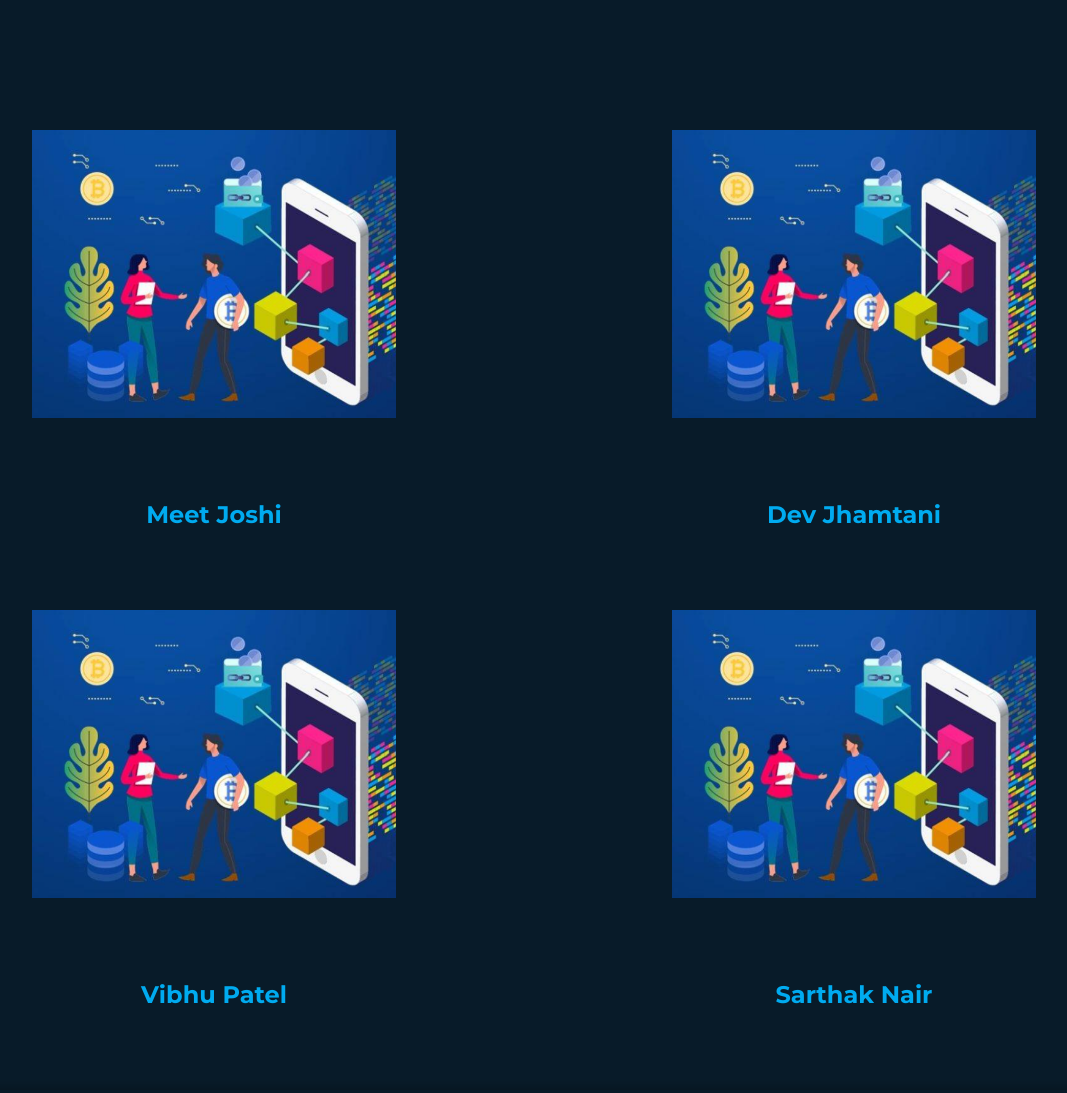
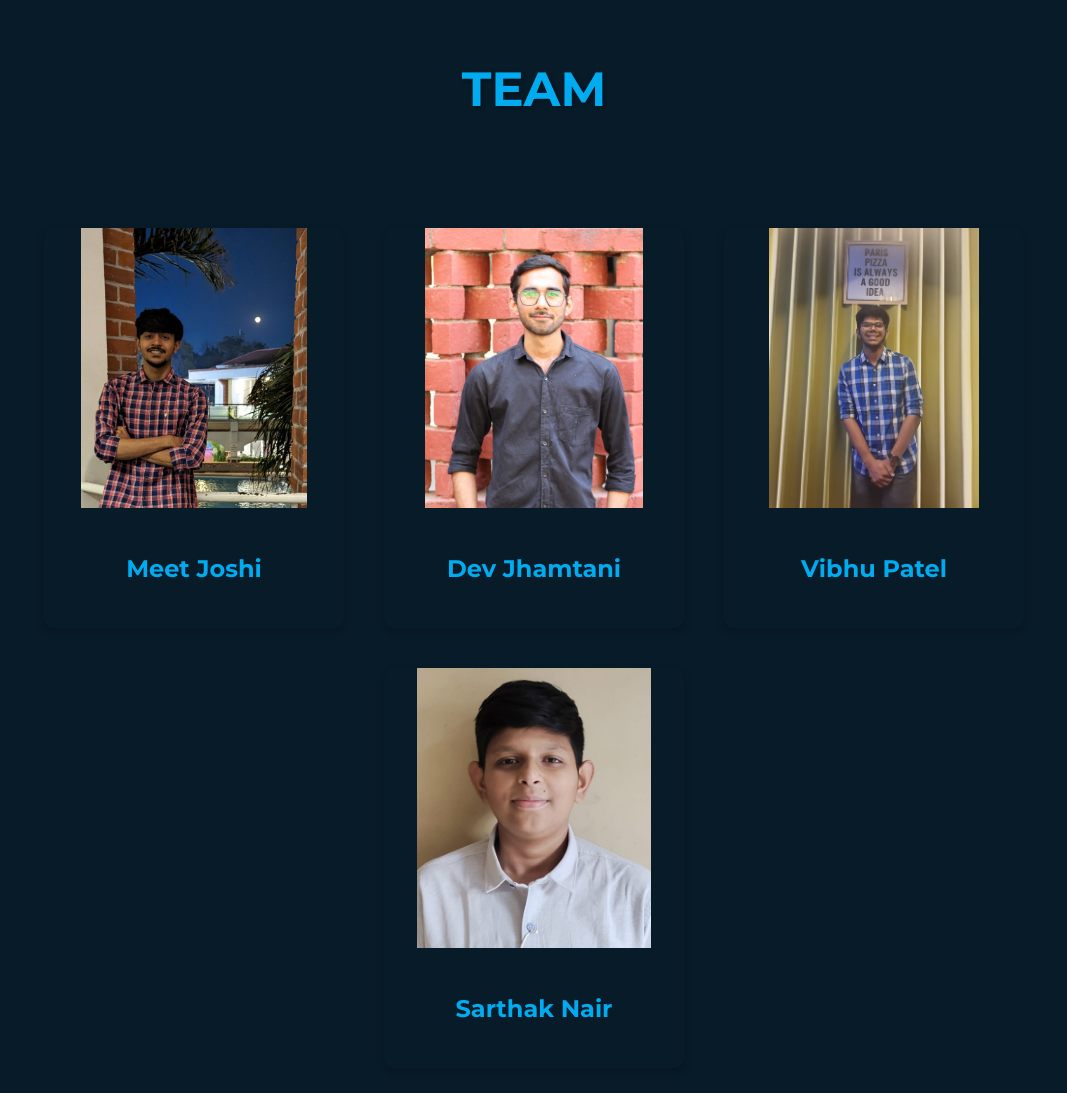
Before and after one commit to Vibhu315/ui-htl, a plain HTML site: page without_dashboard/index.html in a window 1280 px wide. Shown: the part 740-1833 px from the top of the page, without its empty margins (106-1173 px from the left). Drawn offline with Linux system fonts and the light colour scheme.

Commit message:
TEAM+PHOTOS

```diff
--- a/without_dashboard/index.css
+++ b/without_dashboard/index.css
@@ -294,4 +294,133 @@ button {
 
 button:hover {
   background-color: #0056b3;
+}.team-heading {
+  font-size: 48px;
+  font-weight: 700;
+  color: #00abf0;
+  text-align: center;
+  margin-bottom: 40px;
+  text-shadow: 2px 2px 4px rgba(0, 0, 0, 0.3);
 }
+
+.about-us {
+  display: flex;
+  flex-wrap: wrap;
+  justify-content: center;
+  margin-top: 70px;
+  padding: 20px;
+}
+
+.member {
+  width: 300px;
+  height: 400px;
+  margin: 20px;
+  display: flex;
+  flex-direction: column;
+  background-color: #081b29;
+  border-radius: 10px;
+  box-shadow: 0 4px 8px rgba(0, 0, 0, 0.2);
+  overflow: hidden;
+  position: relative;
+}
+
+.member-upper {
+  height: 70%;
+  display: flex;
+  justify-content: center;
+  align-items: center;
+  overflow: hidden;
+  border-top-left-radius: 10px;
+  border-top-right-radius: 10px;
+  position: relative;
+}
+
+.member-overlay {
+  position: absolute;
+  top: 0;
+  left: 0;
+  width: 100%;
+  height: 100%;
+  background-color: rgba(0, 0, 0, 0.8);
+  display: flex;
+  justify-content: center;
+  align-items: center;
+  opacity: 0;
+  transition: opacity 0.3s;
+}
+
+.member:hover .member-overlay {
+  opacity: 1;
+}
+
+.member-info {
+  text-align: center;
+  color: #ffffff;
+}
+
+.member-info h3 {
+  font-size: 24px;
+  margin-bottom: 10px;
+}
+
+.member-info p {
+  font-size: 16px;
+  margin-bottom: 20px;
+}
+
+.member-social {
+  list-style: none;
+  padding: 0;
+  margin: 0;
+  display: flex;
+  justify-content: center;
+}
+
+.member-social li {
+  margin: 0 10px;
+}
+
+.member-social a {
+  color: #ffffff;
+  font-size: 20px;
+  transition: color 0.3s;
+}
+
+.member-social a:hover {
+  color: #00abf0;
+}
+
+.member-img {
+  max-width: 100%;
+  max-height: 100%;
+  object-fit: cover;
+  transition: transform 0.3s;
+}
+
+.member:hover .member-img {
+  transform: scale(1.1);
+}
+
+.member-lower {
+  height: 30%;
+  display: flex;
+  justify-content: center;
+  align-items: center;
+  background-color: #081b29;
+  border-bottom-left-radius: 10px;
+  border-bottom-right-radius: 10px;
+  position: relative;
+  z-index: 1;
+}
+
+.member-lower h2 {
+  margin: 0;
+  font-size: 24px;
+  color: #00abf0;
+  text-align: center;
+  transition: color 0.3s;
+}
+
+.member:hover .member-lower h2 {
+  color: #ffffff;
+}
--- a/without_dashboard/index.html
+++ b/without_dashboard/index.html
@@ -27,7 +27,7 @@
         <ul>
             <a href="#section1" class="logo">TECHGURUS</a>
             <li><a href="#section3">CONTACT</a></li>
-            <li><a href="#section2">ABOUT</a></li>
+            <li><a href="#section2">TEAM</a></li>
             <li><a href="login.html"  id="loginLink">LOGIN</a></li>
         </ul>
     </nav>
@@ -47,49 +47,42 @@
     </div>
 </div>
 <div id="section2">
-
+    <h3 class="team-heading">TEAM</h3>
     <section class="about-us">
       <div class="member">
         <div class="member-upper">
-                <img src="home.png" alt="Member 1">
+          <img src="m.jpg" alt="Member 1" class="member-img">
         </div>
         <div class="member-lower">
           <h2>Meet Joshi</h2>
         </div>
       </div>
-
       <div class="member">
         <div class="member-upper">
-                <img src="home.png" alt="Member 2">
+          <img src="d.jpg" alt="Member 2" class="member-img">
         </div>
         <div class="member-lower">
           <h2>Dev Jhamtani</h2>
         </div>
       </div>
-
       <div class="member">
         <div class="member-upper">
-                <img src="home.png" alt="Member 3">
+          <img src="v.jpg" alt="Member 3" class="member-img">
         </div>
         <div class="member-lower">
           <h2>Vibhu Patel</h2>
         </div>
       </div>
-
       <div class="member">
         <div class="member-upper">
-                <img src="home.png" alt="Member 4">
+          <img src="s.jpg" alt="Member 4" class="member-img">
         </div>
         <div class="member-lower">
           <h2>Sarthak Nair</h2>
         </div>
       </div>
-
     </section>
-
-
   </div>
-
 
 <footer class="footer">
     <p> ALL RIGHTS ARE RESERVED BY TECHGURUS @2024</p>
```
Also changed, not shown: without_dashboard/d.jpg (added), without_dashboard/m.jpg (added), without_dashboard/s.jpg (added), without_dashboard/v.jpg (added). Lines whose indentation alone changed are shown as unchanged.
